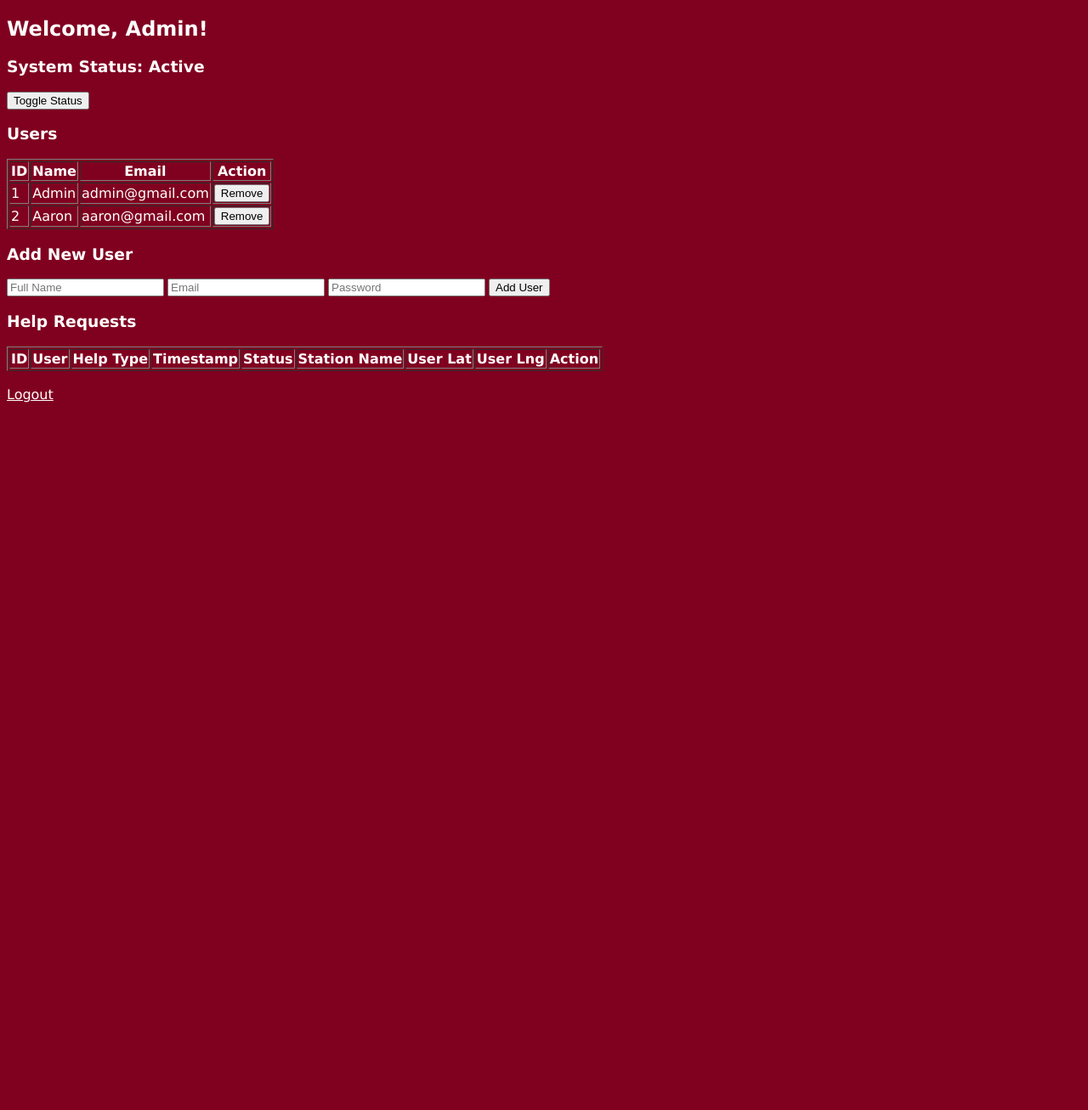
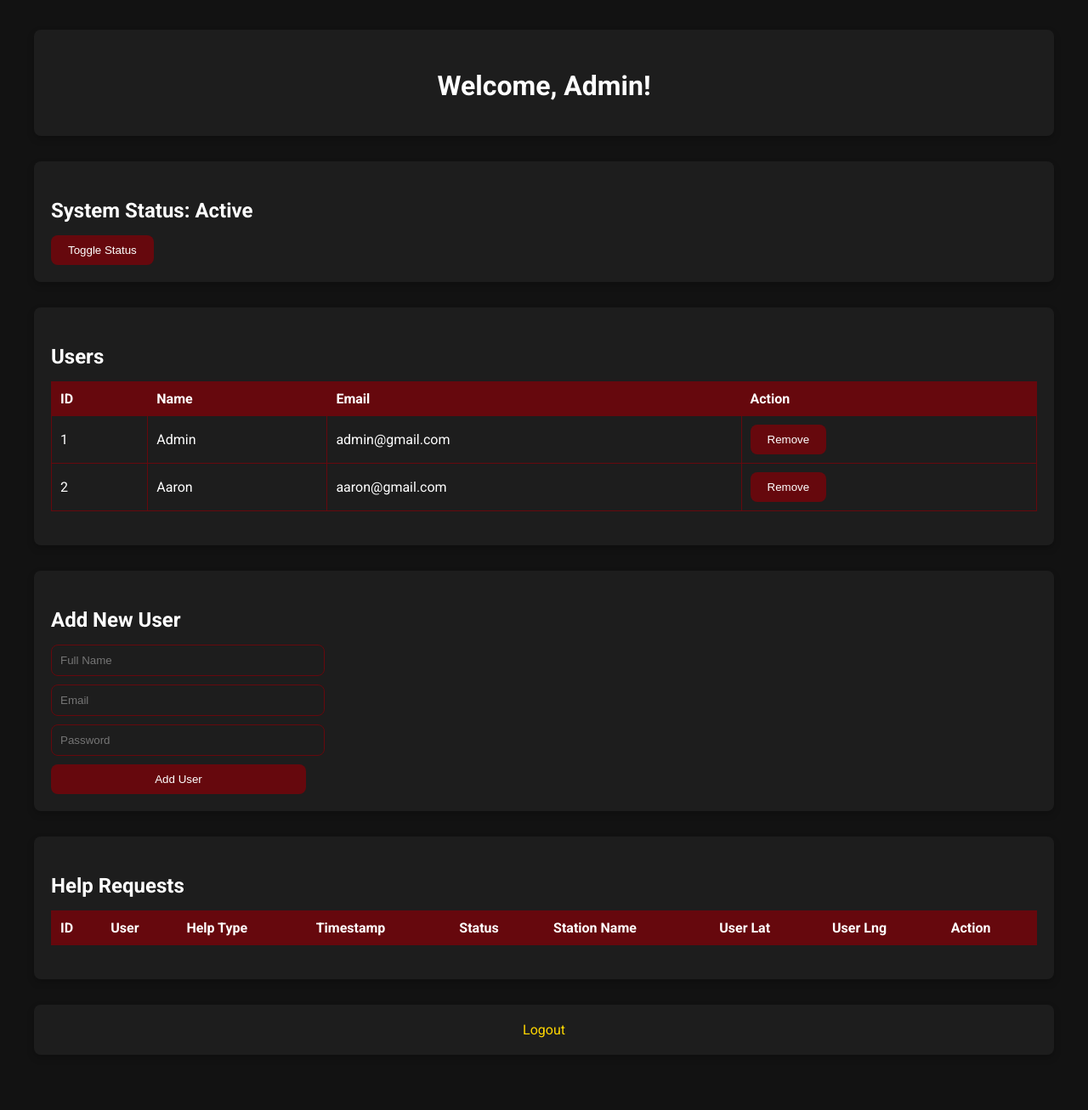
Before and after one commit to NicCapule/SAFE, a PHP site: page /admin_dashboard.php in a window 1280 px wide. Shown: the whole page at 85% size. Before the commit the page ends 474 px from the top, so only its background shows below. Run offline with PHP 8.4, Linux system fonts and the light colour scheme; a user stored in the database is signed in; data comes from the database, SQL or seed files in the repository; data that the repository does not hold is empty.

Commit message:
Add files via upload

```diff
--- /dev/null
+++ b/assets/stylist.css
@@ -0,0 +1,190 @@
+:root {
+    --primary-color: rgb(102, 8, 13); /* Riot Games red */
+    --secondary-color: #1D1D1D; /* Dark gray */
+    --background-color: #121212; /* Dark background */
+    --text-color: #FFFFFF; /* White text */
+    --accent-color: #FFD700; /* Gold accent */
+    --border-radius: 8px;
+    --padding: 15px;
+}
+
+body {
+    background-color: var(--background-color);
+    color: var(--text-color);
+    font-family: 'Roboto', sans-serif;
+    margin: 0;
+    padding: var(--padding);
+}
+
+h2, h3, p, a {
+    color: var(--text-color);
+    font-family: 'Roboto', sans-serif;
+}
+
+h2 {
+    font-size: 2em;
+    margin-bottom: 20px;
+}
+
+h3 {
+    font-size: 1.5em;
+    margin-bottom: 15px;
+}
+
+p {
+    font-size: 1em;
+    margin-bottom: 10px;
+}
+
+a {
+    color: var(--accent-color);
+    text-decoration: none;
+}
+
+a:hover {
+    text-decoration: underline;
+}
+
+#map {
+    height: 500px;
+    width: 100%;
+    margin-bottom: 20px;
+    border-radius: var(--border-radius);
+    overflow: hidden;
+}
+
+.controls {
+    margin: 20px 0;
+    display: flex;
+    gap: 10px;
+    align-items: center;
+}
+
+#route-info {
+    margin: 10px 0;
+    padding: var(--padding);
+    background-color: var(--secondary-color);
+    border-radius: var(--border-radius);
+    color: var(--text-color);
+}
+
+.station-list {
+    margin-top: 15px;
+    background-color: rgba(255, 255, 255, 0.1);
+    padding: var(--padding);
+    border-radius: var(--border-radius);
+    max-height: 200px;
+    overflow-y: auto;
+}
+
+.station-item {
+    padding: 10px;
+    margin-bottom: 10px;
+    border-bottom: 1px solid var(--primary-color);
+    cursor: pointer;
+    transition: background-color 0.3s ease;
+}
+
+.station-item:hover {
+    background-color: var(--primary-color);
+    color: var(--text-color);
+}
+
+.station-name {
+    font-weight: bold;
+}
+
+.station-info {
+    color: var(--accent-color);
+    font-size: 0.9em;
+}
+
+button {
+    background-color: var(--primary-color);
+    color: var(--text-color);
+    border: none;
+    padding: 10px 20px;
+    border-radius: var(--border-radius);
+    cursor: pointer;
+    transition: background-color 0.3s ease;
+}
+
+button:hover {
+    background-color: var(--accent-color);
+    color: var(--background-color);
+}
+
+select, input[type="text"] {
+    background-color: var(--secondary-color);
+    color: var(--text-color);
+    border: 1px solid var(--primary-color);
+    padding: 10px;
+    border-radius: var(--border-radius);
+    margin-right: 10px;
+}
+
+.system-busy {
+    color: var(--primary-color);
+    font-weight: bold;
+}
+
+#radiusSlider {
+    width: 100%;
+    max-width: 300px;
+}
+
+#radiusValue {
+    margin-left: 10px;
+    font-weight: bold;
+}
+
+.dashboard-container {
+    max-width: 1200px;
+    margin: 0 auto;
+    padding: 20px;
+}
+
+.dashboard-section {
+    margin-bottom: 30px;
+    padding: 20px;
+    background-color: var(--secondary-color);
+    border-radius: var(--border-radius);
+    box-shadow: 0 4px 8px rgba(0, 0, 0, 0.2);
+}
+
+.welcome-section {
+    text-align: center;
+}
+
+.map-section {
+    padding: 20px;
+}
+
+.request-help-section {
+    padding: 20px;
+}
+
+.logout-section {
+    text-align: center;
+    padding: 20px;
+}
+
+/* Additional styles for specific elements within sections */
+.map-section p {
+    margin-bottom: 15px;
+}
+
+.request-help-section form {
+    display: flex;
+    flex-direction: column;
+    gap: 10px;
+}
+
+.request-help-section select, .request-help-section input[type="text"] {
+    width: 100%;
+    max-width: 300px;
+}
+
+.request-help-section button {
+    align-self: flex-start;
+}
--- a/dashboard/admin_dashboard.php
+++ b/dashboard/admin_dashboard.php
@@ -44,44 +44,164 @@ if ($_SERVER["REQUEST_METHOD"] == "POST" && isset($_POST['toggle_status'])) {
 <html>
 <head>
     <title>Admin Dashboard</title>
+    <link href="https://fonts.googleapis.com/css2?family=Roboto:wght@400;700&display=swap" rel="stylesheet">
+    <link rel="stylesheet" href="../assets/stylist.css">
     <style>
+        :root {
+            --primary-color:rgb(102, 8, 13); /* Riot Games red */
+            --secondary-color: #1D1D1D; /* Dark gray */
+            --background-color: #121212; /* Dark background */
+            --text-color: #FFFFFF; /* White text */
+            --accent-color: #FFD700; /* Gold accent */
+            --border-radius: 8px;
+            --padding: 15px;
+        }
+
         body {
-                background: rgb(128,0,32);
+            background-color: var(--background-color);
+            color: var(--text-color);
+            font-family: 'Roboto', sans-serif;
+            margin: 0;
+            padding: var(--padding);
+        }
+
+        h2, h3, p, a {
+            color: var(--text-color);
+            font-family: 'Roboto', sans-serif;
+        }
+
+        h2 {
+            font-size: 2em;
+            margin-bottom: 20px;
+        }
+
+        h3 {
+            font-size: 1.5em;
+            margin-bottom: 15px;
+        }
+
+        p {
+            font-size: 1em;
+            margin-bottom: 10px;
+        }
+
+        a {
+            color: var(--accent-color);
+            text-decoration: none;
+        }
+
+        a:hover {
+            text-decoration: underline;
+        }
+
+        table {
+            width: 100%;
+            border-collapse: collapse;
+            margin-bottom: 20px;
+        }
+
+        table, th, td {
+            border: 1px solid var(--primary-color);
+        }
+
+        th, td {
+            padding: 10px;
+            text-align: left;
+        }
+
+        th {
+            background-color: var(--primary-color);
+            color: var(--text-color);
+        }
+
+        tr:nth-child(even) {
+            background-color: var(--secondary-color);
+        }
+
+        tr:hover {
+            background-color: var(--primary-color);
+            color: var(--text-color);
+        }
+
+        button {
+            background-color: var(--primary-color);
+            color: var(--text-color);
+            border: none;
+            padding: 10px 20px;
+            border-radius: var(--border-radius);
+            cursor: pointer;
+            transition: background-color 0.3s ease;
+        }
+
+        button:hover {
+            background-color: var(--accent-color);
+            color: var(--background-color);
+        }
+
+        input[type="text"], input[type="email"], input[type="password"], select {
+            background-color: var(--secondary-color);
+            color: var(--text-color);
+            border: 1px solid var(--primary-color);
+            padding: 10px;
+            border-radius: var(--border-radius);
+            margin-right: 10px;
+        }
+
+        .dashboard-container {
+            max-width: 1200px;
+            margin: 0 auto;
+            padding: 20px;
+        }
+
+        .dashboard-section {
+            margin-bottom: 30px;
+            padding: 20px;
+            background-color: var(--secondary-color);
+            border-radius: var(--border-radius);
+            box-shadow: 0 4px 8px rgba(0, 0, 0, 0.2);
+        }
+
+        .system-status {
+            display: flex;
+            align-items: center;
+            gap: 10px;
+        }
+
+        .system-status span {
+            font-weight: bold;
+        }
+
+        .add-user-form {
+            display: flex;
+            flex-direction: column;
+            gap: 10px;
+        }
+
+        .add-user-form input, .add-user-form button {
+            width: 100%;
+            max-width: 300px;
         }
     </style>
 </head>
 <body>
-    <style>
-        h2 {
-            color: white;
-            font-family:verdana;
-        }
-        h3 {
-            color: white;
-            font-family:verdana;
-        }
-        p {
-            color: white;
-            font-family:verdana;
-        }
-        a {
-            color: white;
-            font-family:verdana;
-        }
-        table {
-            color: white;
-            font-family:verdana;
-        }
-    </style>
+    <div class="dashboard-container">
+        <!-- Welcome Section -->
+        <div class="dashboard-section welcome-section">
             <h2>Welcome, <?php echo $_SESSION['user_name']; ?>!</h2>
+        </div>
 
+        <!-- System Status Section -->
+        <div class="dashboard-section system-status-section">
             <h3>System Status: <span id="status"><?php echo $status; ?></span></h3>
             <form method="POST" action="../admin/toggle_status.php">
                 <button type="submit">Toggle Status</button>
             </form>
+        </div>
 
+        <!-- Users Section -->
+        <div class="dashboard-section users-section">
             <h3>Users</h3>
-    <table border="1">
+            <table>
                 <tr><th>ID</th><th>Name</th><th>Email</th><th>Action</th></tr>
                 <?php while ($row = $users->fetch_assoc()) { ?>
                     <tr>
@@ -97,17 +217,23 @@ if ($_SERVER["REQUEST_METHOD"] == "POST" && isset($_POST['toggle_status'])) {
                     </tr>
                 <?php } ?>
             </table>
+        </div>
 
+        <!-- Add New User Section -->
+        <div class="dashboard-section add-user-section">
             <h3>Add New User</h3>
-    <form method="POST" action="../admin/manage_users.php">
+            <form method="POST" action="../admin/manage_users.php" class="add-user-form">
                 <input type="text" name="name" placeholder="Full Name" required>
                 <input type="email" name="email" placeholder="Email" required>
                 <input type="password" name="password" placeholder="Password" required>
                 <button type="submit" name="add_user">Add User</button>
             </form>
+        </div>
 
+        <!-- Help Requests Section -->
+        <div class="dashboard-section help-requests-section">
             <h3>Help Requests</h3>
-    <table border="1">
+            <table>
                 <tr><th>ID</th><th>User</th><th>Help Type</th><th>Timestamp</th><th>Status</th><th>Station Name</th><th>User Lat</th><th>User Lng</th><th>Action</th></tr>
                 <?php while ($row = $requests->fetch_assoc()) { ?>
                     <tr>
@@ -133,7 +259,12 @@ if ($_SERVER["REQUEST_METHOD"] == "POST" && isset($_POST['toggle_status'])) {
                     </tr>
                 <?php } ?>
             </table>
-    <br>
+        </div>
+
+        <!-- Logout Section -->
+        <div class="dashboard-section logout-section">
             <a href="../auth/logout.php">Logout</a>
+        </div>
+    </div>
 </body>
 </html>
```
Also changed, not shown: assets/stylesheet1.css (+4 -4 lines), dashboard/user_dashboard.php (+46 -33 lines). Lines whose indentation alone changed are shown as unchanged.
